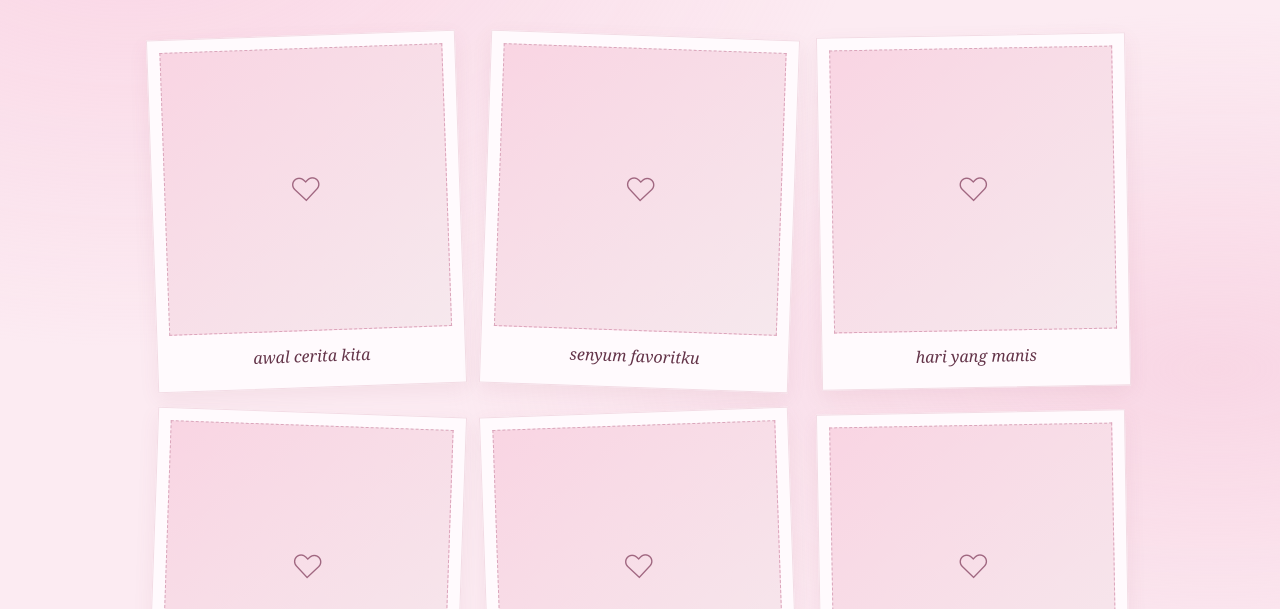
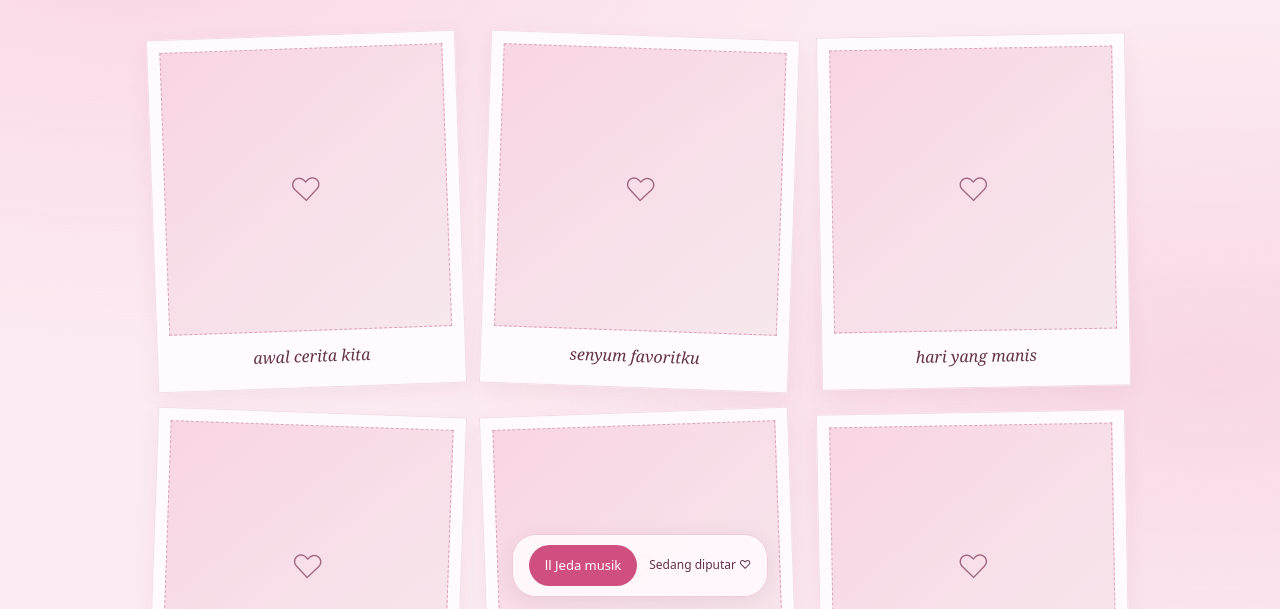
Before and after one commit to wijayazz/Ucapan-selamat-ulangtahun-for-chii-, a plain HTML site: page index.html in a window 1280 px wide. Both pictures are taken after a click on the button "Buka kejutannya →". Shown: the part 191-800 px from the top of the page. Drawn offline with Linux system fonts and the light colour scheme.

Commit message:
Add looping background music with play and pause controls

```diff
--- a/index.html
+++ b/index.html
@@ -22,6 +22,7 @@
     @media(max-width:600px){header{font-size:10px;letter-spacing:1px}.hero{padding-top:45px}.gallery{grid-template-columns:repeat(2,1fr);gap:16px;padding:0}.photo{padding:8px 8px 12px}.photo figcaption{font-size:13px}.messages{grid-template-columns:1fr}.letter{border-radius:75px 75px 12px 12px}.hint{font-size:10px}}
     @media(prefers-reduced-motion:reduce){*,*::before,*::after{animation:none!important;transition:none!important;scroll-behavior:auto!important}}
     [hidden]{display:none!important}.step-nav{display:flex;justify-content:center;gap:12px;margin:30px 0}.back{background:#f0cad9;color:var(--ink)}.photo .frame{cursor:default}.step-enter{animation:appear .5s ease}@keyframes appear{from{opacity:0;transform:translateY(15px)}to{opacity:1;transform:translateY(0)}}.hero{min-height:65vh}
+    .music-player{position:sticky;bottom:12px;z-index:5;display:flex;align-items:center;justify-content:center;gap:12px;flex-wrap:wrap;width:fit-content;max-width:calc(100% - 24px);margin:16px auto;padding:10px 16px;border:1px solid var(--line);border-radius:24px;background:#fff8fbf5;box-shadow:0 4px 20px #63334818}.music-player p{margin:0;font-size:12px;max-width:260px}.music-player button{padding:9px 16px}
   </style>
 </head>
 <body>
@@ -59,8 +60,59 @@
     </section>
     <div class="wish"><span class="eyebrow">One more little thing</span><h2>Tutup mata. Buat satu harapan.</h2><p>Semoga semesta punya cara paling indah untuk mengabulkannya.</p><button type="button" id="wish-button">Kirim harapan ♡</button><div id="surprise" role="status"></div></div>
   </main>
+  <audio id="background-music" loop preload="none"></audio>
+  <aside class="music-player" aria-label="Pemutar musik latar">
+    <button type="button" id="music-toggle" aria-controls="background-music" aria-pressed="false">♫ Putar musik</button>
+    <p id="music-status" role="status">Musik menemani kejutanmu ♡</p>
+  </aside>
   <footer>MADE WITH LOVE & A LITTLE PINK MAGIC ♡</footer>
   <script>
+    // KONFIGURASI MUSIK: masukkan lagu.mp3 ke folder musik/.
+    // Ganti path ini jika nama file berbeda. Tidak ada upload di website.
+    const MUSIK = 'musik/lagu.mp3';
+    const audio = document.getElementById('background-music');
+    const musicButton = document.getElementById('music-toggle');
+    const musicStatus = document.getElementById('music-status');
+    audio.src = MUSIK;
+    audio.volume = 0.45;
+    let musicStarting = false;
+
+    function syncMusic() {
+      const playing = !audio.paused;
+      musicButton.textContent = playing ? 'Ⅱ Jeda musik' : '♫ Putar musik';
+      musicButton.setAttribute('aria-pressed', String(playing));
+    }
+    async function playMusic() {
+      if (musicStarting || !audio.paused) return;
+      musicStarting = true;
+      musicStatus.textContent = 'Memuat musik…';
+      try {
+        await audio.play();
+        musicStatus.textContent = 'Sedang diputar ♡';
+      } catch (error) {
+        musicStatus.textContent = error.name === 'NotAllowedError'
+          ? 'Klik Putar musik untuk memulai.'
+          : 'Musik belum bisa diputar. Coba lagi nanti.';
+      } finally {
+        musicStarting = false;
+        syncMusic();
+      }
+    }
+    audio.addEventListener('play', syncMusic);
+    audio.addEventListener('pause', syncMusic);
+    audio.addEventListener('error', () => {
+      musicStatus.textContent = 'Musik belum bisa diputar. Coba lagi nanti.';
+      syncMusic();
+    });
+    musicButton.addEventListener('click', () => {
+      if (musicStarting) return;
+      if (audio.paused) playMusic();
+      else {
+        audio.pause();
+        musicStatus.textContent = 'Musik dijeda';
+      }
+    });
+
     // KONFIGURASI FOTO: simpan 1.jpg sampai 6.jpg dalam folder foto/.
     // Ganti path di bawah jika nama atau ekstensi foto berbeda.
     const FOTO = ['foto/1.jpg','foto/2.jpg','foto/3.jpg',
@@ -102,7 +154,7 @@
       window.scrollTo(0,0);
       if (focus) steps[index].querySelector('h1,h2,h3')?.focus({preventScroll:true});
     }
-    document.querySelector('[data-next]').addEventListener('click', () => showStep(1));
+    document.querySelector('[data-next]').addEventListener('click', () => { playMusic(); showStep(1); });
     showStep(0, false);
 
     document.getElementById('wish-button').addEventListener('click', () => {
```
